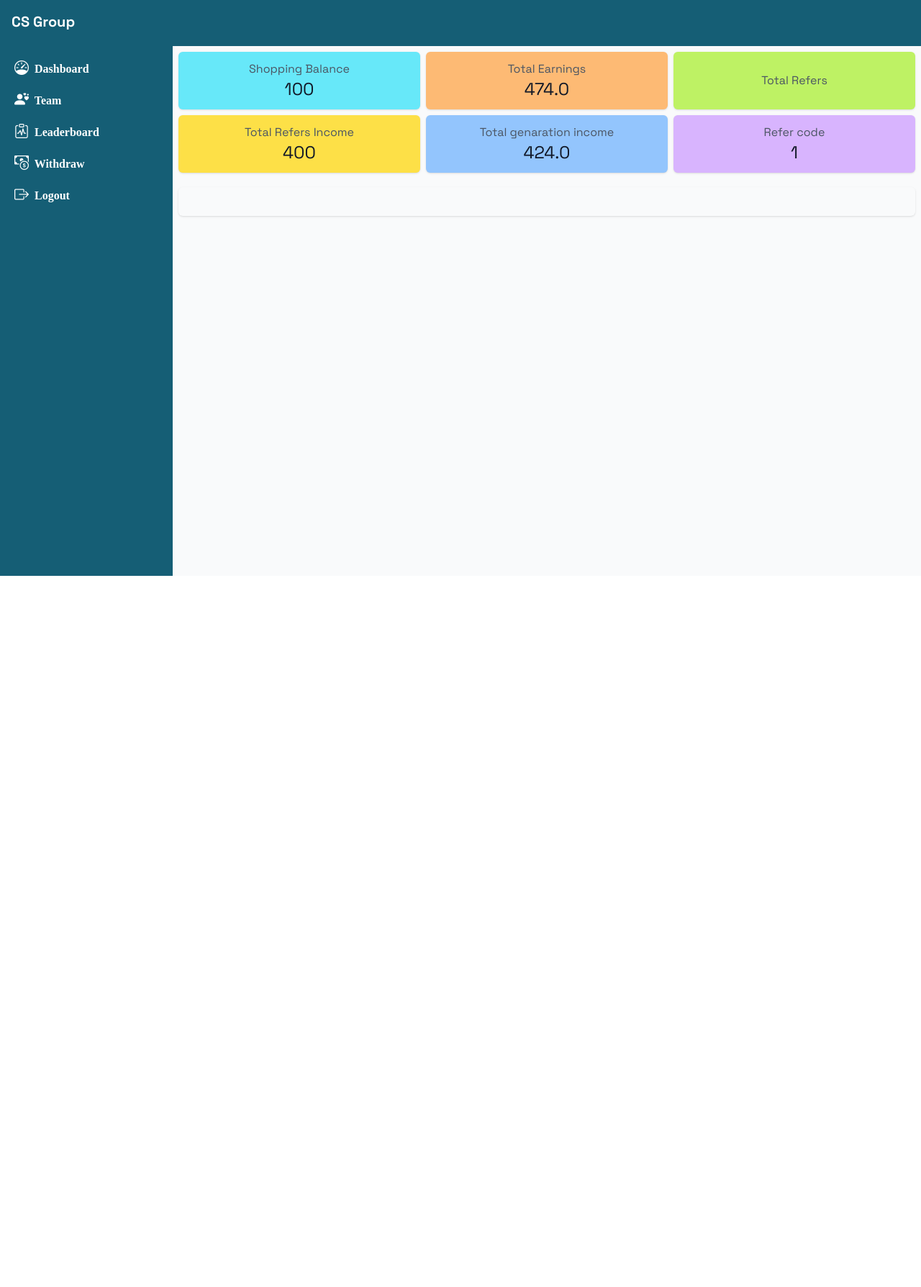
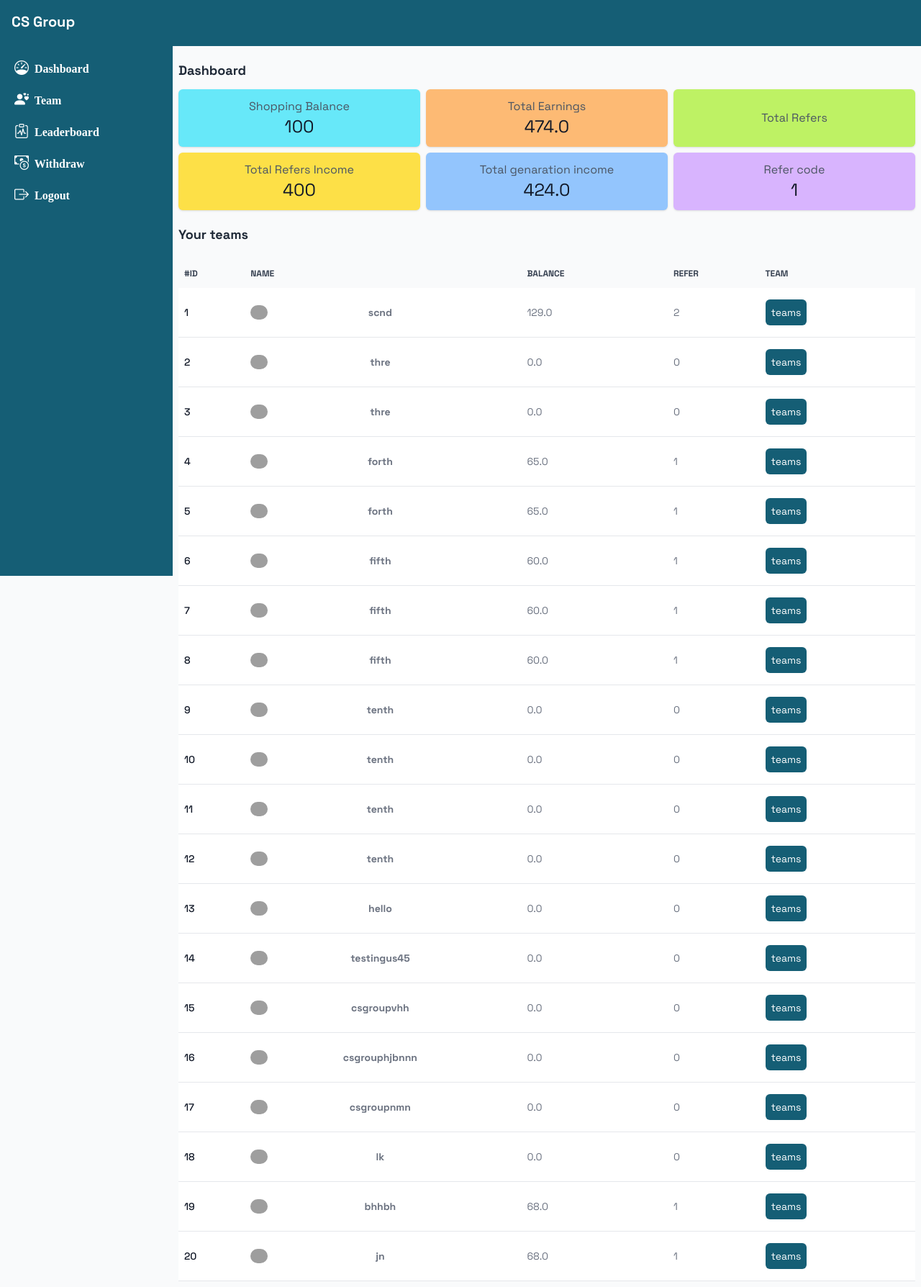
Before and after one commit to antorzuck/csgroup, a Django app: template templates/dashhome.html in a window 1280 px wide. Shown: the whole page at 72% size. Before the commit the page ends 800 px from the top, so only its background shows below. Run offline with Django 5.2, Linux system fonts and the light colour scheme; the template is opened without the code that fills it: values that come from a table or form of the project are taken from there, others are empty; data comes from the database, SQL or seed files in the repository; both versions use the stored data as it was after the commit; some libraries are stand-ins or nearby versions; some web fonts are replaced; grey boxes are pictures that could not be loaded.

Commit message:
ayhayoyhoy

```diff
--- a/base/models.py
+++ b/base/models.py
@@ -67,13 +67,13 @@
         referrer_user = instance.referred_by
 
         reward = {
-            1: 60, 2: 5, 3: 4, 4: 3, 5: 2,
-            6: 2, 7: 1, 8: 1, 9: 1, 10: 1
+            1: 50, 2: 5, 3: 4, 4: 3, 5: 2,
+            6: 1, 7: 1
         }
 
         generation = 1  # Initialize generation counter
 
-        while referrer_user and generation <= 10:
+        while referrer_user and generation <= 7:
             try:
                 referrer_profile = Profile.objects.get(user=referrer_user)
             except Profile.DoesNotExist:
--- a/base/views.py
+++ b/base/views.py
@@ -54,7 +54,9 @@
     if request.user.is_authenticated:
         pr = Profile.objects.get(user=request.user)
         r = pr.total_refer()
-        context = {'r':r, 'p':pr}
+        rf = Referral.objects.filter(referrer=pr, generation=1)
+
+        context = {'rf':rf, 'r':r, 'p':pr}
         return render(request, 'dashhome.html', context)
     return render(request, 'login.html')
 
--- a/templates/dash.html
+++ b/templates/dash.html
@@ -35,7 +35,7 @@
 
 
 
-    <nav x-show="open" class="rng md:!block absolute md:!relative bg-cyan-800 w-60  h-screen">
+    <nav x-show="open" class="rng md:!block absolute md:!relative bg-cyan-800 w-60 z-10  h-screen">
 
         <div class=" nav flex items-center justify-between">
 
--- a/templates/dashhome.html
+++ b/templates/dashhome.html
@@ -7,6 +7,11 @@
 
 {% if p.is_verified %}
 <section>
+
+<div class="my-3">
+<h2 class=" font-bold text-gray-800 text-lg">Dashboard</h2>
+</div>
+
     <div class="info grid grid-cols-2 md:grid-cols-3 gap-2">
 
 
@@ -30,7 +35,7 @@
 
 
 <div class="card p-3 bg-yellow-300 rounded-md shadow flex flex-col items-center justify-center">
-            <h2 class="text-gray-600 text-md"> Total Refers Income</h2>
+            <h2 class="text-center text-gray-600 text-md"> Total Refers Income</h2>
             <p class="text-2xl text-gray-900">{{p.total_refer_income}}</p>
         </div>
 
@@ -38,7 +43,7 @@
 
 
         <div class="card p-3 bg-blue-300 rounded-md shadow flex flex-col items-center justify-center">
-            <h2 class="text-gray-600 text-md">Total genaration income</h2>
+            <h2 class="text-gray-600 text-center text-md">Total genaration income</h2>
             <p class="text-2xl text-gray-900">{{p.total_gen_income}}</p>
         </div>
 
@@ -51,9 +56,66 @@
     </div>
 
 
-<div class="user-table p-5 rounded-md shadow my-5"></div>
+<div class="my-5">
+<h2 class="mt-5 font-bold text-gray-800 text-lg">Your teams</h2>
+</div>
 
 
+
+
+
+
+
+
+
+<div class="relative overflow-x-auto z-0">
+    <table class="w-full text-sm text-left rtl:text-right text-gray-500 dark:text-gray-400">
+        <thead class="text-xs text-gray-700 uppercase bg-gray-50 dark:bg-gray-700 dark:text-gray-400">
+            <tr>
+                <th scope="col" class="px-2 py-3">
+                    #id
+                </th>
+                <th scope="col" class="px-6 py-3">
+                    name
+                </th>
+                <th scope="col" class="px-6 py-3">
+                    balance
+                </th>
+                <th scope="col" class="px-2 py-3">
+                    refer
+                </th>
+
+               <th scope="col" class="px-6 py-3">
+                    team
+                </th>
+            </tr>
+        </thead>
+        <tbody class="">
+{% for ru in rf %}
+            <tr class="bg-white  border-b dark:bg-gray-800 dark:border-gray-700">
+                <th scope="row" class="px-2 py-4 font-medium text-gray-900 whitespace-nowrap dark:text-white">
+                    {{ forloop.counter }}
+                </th>
+                <td class="px-6 py-4">
+                   <div class="flex gap-1 md:gap-0">
+<img class="w-6 rounded-3xl"  src="https://api.dicebear.com/8.x/initials/svg?seed={{ru.referred_user.user}}">
+<p class="m-auto font-bold">{{ru.referred_user.user}}</p>
+</div>
+                </td>
+                <td class="px-6 py-4">
+                    {{ru.referred_user.balance}}
+                </td>
+                <td class="px-2 py-4">
+                    {{ru.referred_user.total_refer}}
+                </td>
+<td class="px-6 py-4">
+                   <a href=""><button class="p-2 rounded-md bg-cyan-800 text-white">teams</button>
+                </td>
+            </tr>
+         {% endfor %}
+        </tbody>
+    </table>
+</div>
 
 
 </section>
@@ -68,11 +130,12 @@
 </h1>
 
 <p class="text-gray-700 text-sm">
-Thanks for creating account on cs group. Before start earnings you need to active your account by recharge 100 taka. click the button below.
+Thanks for creating account on cs group. Before start earnings you need to verify your account by recharge 100 taka. Please click the button below.
 </p>
 <a href="/active">
-<button class="p-2 w-full bg-cyan-800 mt-2 rounded-md hover:ring text-white">Active account</button>
+<button class="w-full p-2 my-2 text-white bg-cyan-800 rounded-md hover:ring">Active account</button>
 </a>
+</div>
 </section>
 
 {% endif %}
```
Also changed, not shown: db.sqlite3.
